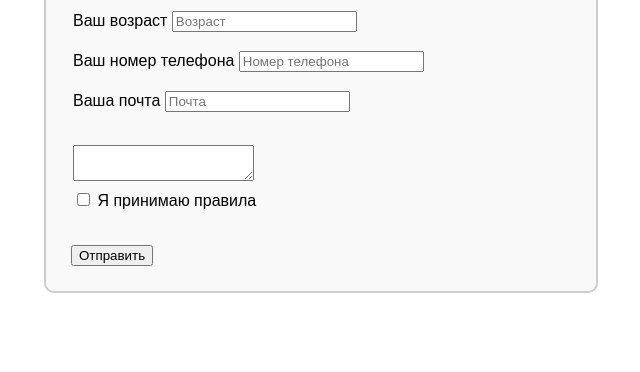
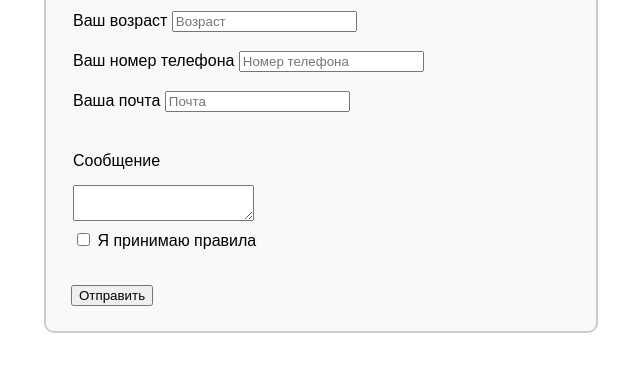
Before and after one commit to 123Varvara/Homework, a plain HTML site: page Homework4/index.html in a window 1280 px wide. Shown: the part 162-534 px from the top of the page, without its empty margins (319-959 px from the left). Drawn offline with Linux system fonts and the light colour scheme.

Commit message:
Update index.html

```diff
--- a/Homework4/index.html
+++ b/Homework4/index.html
@@ -46,6 +46,7 @@
 				</label>
 			</fieldset>
 			<fieldset class="form-group">
+				<label class="label">Сообщение</label>
 				<textarea name="massadg" required id=""></textarea>
 				<label class="label">
 					<input class="button" type="checkbox" required />
```
